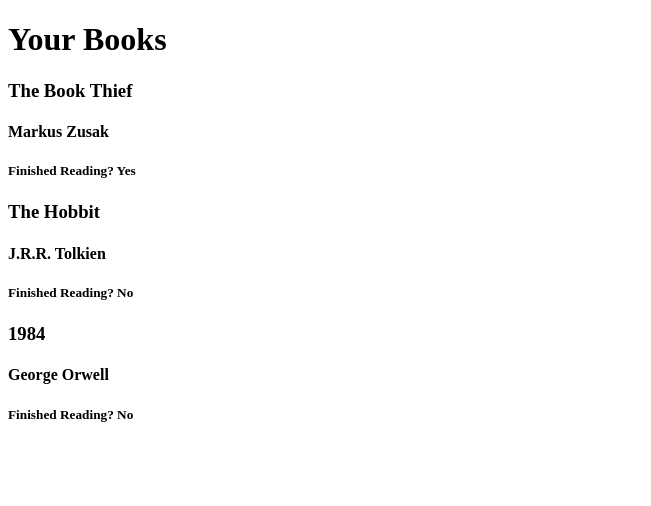
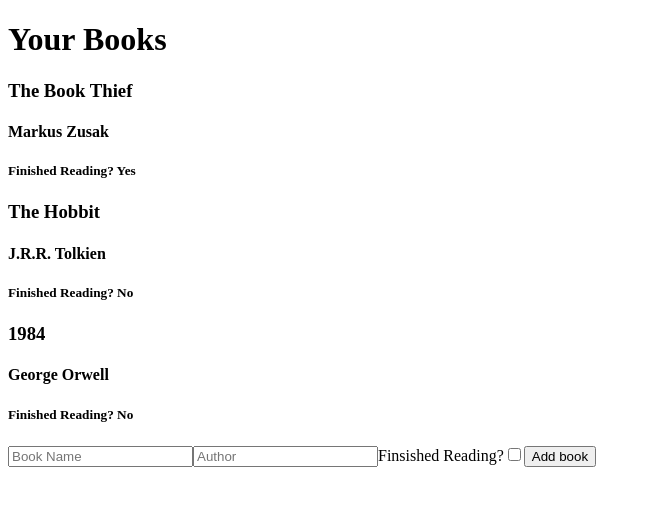
Before and after one commit to yashbellam97/Personal-Library, a React (Create React App) app: page / in a window 1280 px wide. Shown: the top 506 px of the page, without its empty margins (0-651 px from the left). Built offline with nearby package versions, Linux system fonts and the light colour scheme.

Commit message:
Add form for new book

```diff
--- a/src/App.js
+++ b/src/App.js
@@ -1,11 +1,11 @@
 import React from "react";
 
-import BookList from "./components/BookList";
+import BooksPage from "./pages/BooksPage";
 
 function App() {
     return (
         <div>
-            <BookList />
+            <BooksPage />
         </div>
     );
 }
--- /dev/null
+++ b/src/components/BookForm.js
@@ -0,0 +1,78 @@
+import React from "react";
+
+class BookForm extends React.Component {
+
+    initialState = {
+        newBookName: "",
+        newBookAuthor: "",
+        newBookRead: false
+    }
+
+    constructor() {
+        super();
+        this.state = this.initialState;
+        this.handleChange = this.handleChange.bind(this);
+        this.handleSubmit = this.handleSubmit.bind(this);
+        this.resetForm = this.resetForm.bind(this);
+    }
+
+    resetForm() {
+        this.setState(this.initialState);
+    }
+
+    handleChange(event) {
+        const { name, value, type, checked } = event.target;
+        this.setState({[name]: type === "checkbox" ? checked : value});
+    }
+
+    handleSubmit(event) {
+        event.preventDefault();
+        const newBook = {
+            bookId: Math.random() * 1000,
+            bookName: this.state.newBookName,
+            author: this.state.newBookAuthor,
+            haveRead: this.state.newBookRead
+        }
+        const updatedArray = this.props.books.push(newBook);
+        this.props.updateState(updatedArray);
+        this.resetForm();
+    }
+
+
+
+    render() {
+        return (
+            <form onSubmit={this.handleSubmit}>
+                <input
+                    type = "text"
+                    name = "newBookName"
+                    value = {this.state.newBookName}
+                    onChange = {this.handleChange}
+                    placeholder = "Book Name"
+                    required
+                />
+                <input
+                    type = "text"
+                    name = "newBookAuthor"
+                    value = {this.state.newBookAuthor}
+                    onChange = {this.handleChange}
+                    placeholder = "Author"
+                    required
+                />
+                <label>
+                    Finsished Reading?
+                </label>
+                <input
+                    type = "checkbox"
+                    name = "newBookRead"
+                    checked = {this.state.newBookRead}
+                    onChange = {this.handleChange}
+                    placeholder = ""
+                />
+                <button>Add book</button>
+            </form>
+        );
+    }
+}
+
+export default BookForm;
--- a/src/components/BookList.js
+++ b/src/components/BookList.js
@@ -2,16 +2,8 @@ import React from "react";
 
 import Book from "./Book";
 
-class BookList extends React.Component {
-    constructor() {
-        super();
-        this.state = {
-            books: booksData
-        }
-    }
-    render() {
-        const bookList = this.state.books.map((book) => <Book key={book.bookId} details={book}/>)
-        console.log(bookList);
+function BookList(props) {
+    const bookList = props.books.map((book) => <Book key={book.bookId} details={book}/>)
     return (
         <div>
             <h1>Your Books</h1>
@@ -19,27 +11,5 @@ class BookList extends React.Component {
         </div>
     );
 }
-}
 
 export default BookList;
-
-let booksData = [
-    {
-        bookId: 1,
-        bookName: "The Book Thief",
-        author: "Markus Zusak",
-        haveRead: true
-    },
-    {
-        bookId: 2,
-        bookName: "The Hobbit",
-        author: "J.R.R. Tolkien",
-        haveRead: false
-    },
-    {
-        bookId: 3,
-        bookName: "1984",
-        author: "George Orwell",
-        haveRead: false
-    }
-]
--- /dev/null
+++ b/src/pages/BooksPage.js
@@ -0,0 +1,50 @@
+import React from "react";
+
+import BookList from "../components/BookList";
+import BookForm from "../components/BookForm";
+
+class BooksPage extends React.Component {
+    constructor() {
+        super();
+        this.state = {
+            books: booksData
+        }
+        this.updateState = this.updateState.bind(this);
+    }
+
+    updateState(newState) {
+        this.setState({books: newState});
+    }
+
+    render() {
+        return (
+            <div>
+                <BookList books={booksData}/>
+                <BookForm books={booksData} updateState={this.updateState}/>
+            </div>
+        );
+    }
+}
+
+export default BooksPage;
+
+let booksData = [
+    {
+        bookId: 1,
+        bookName: "The Book Thief",
+        author: "Markus Zusak",
+        haveRead: true
+    },
+    {
+        bookId: 2,
+        bookName: "The Hobbit",
+        author: "J.R.R. Tolkien",
+        haveRead: false
+    },
+    {
+        bookId: 3,
+        bookName: "1984",
+        author: "George Orwell",
+        haveRead: false
+    }
+]
```
Lines whose indentation alone changed are shown as unchanged.
